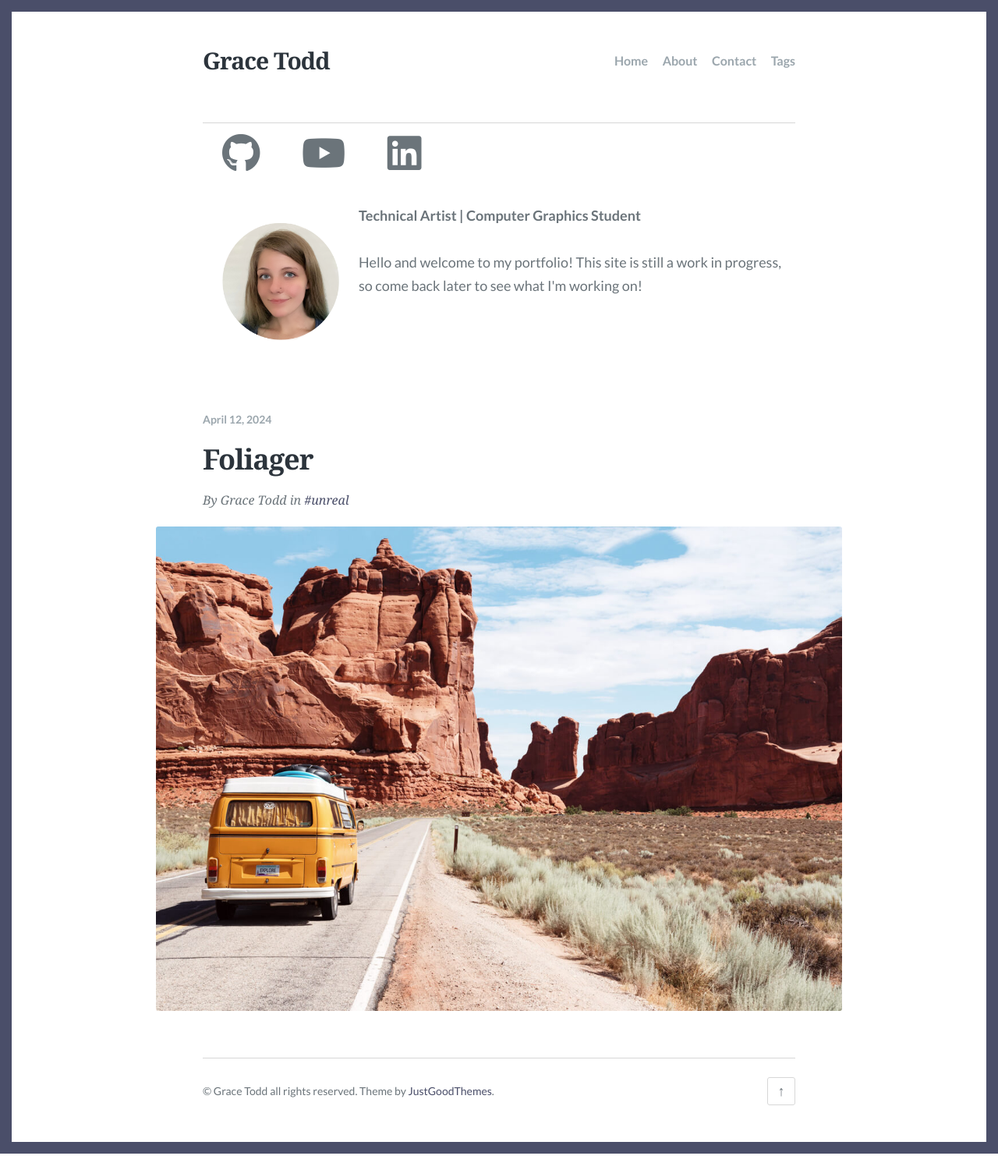
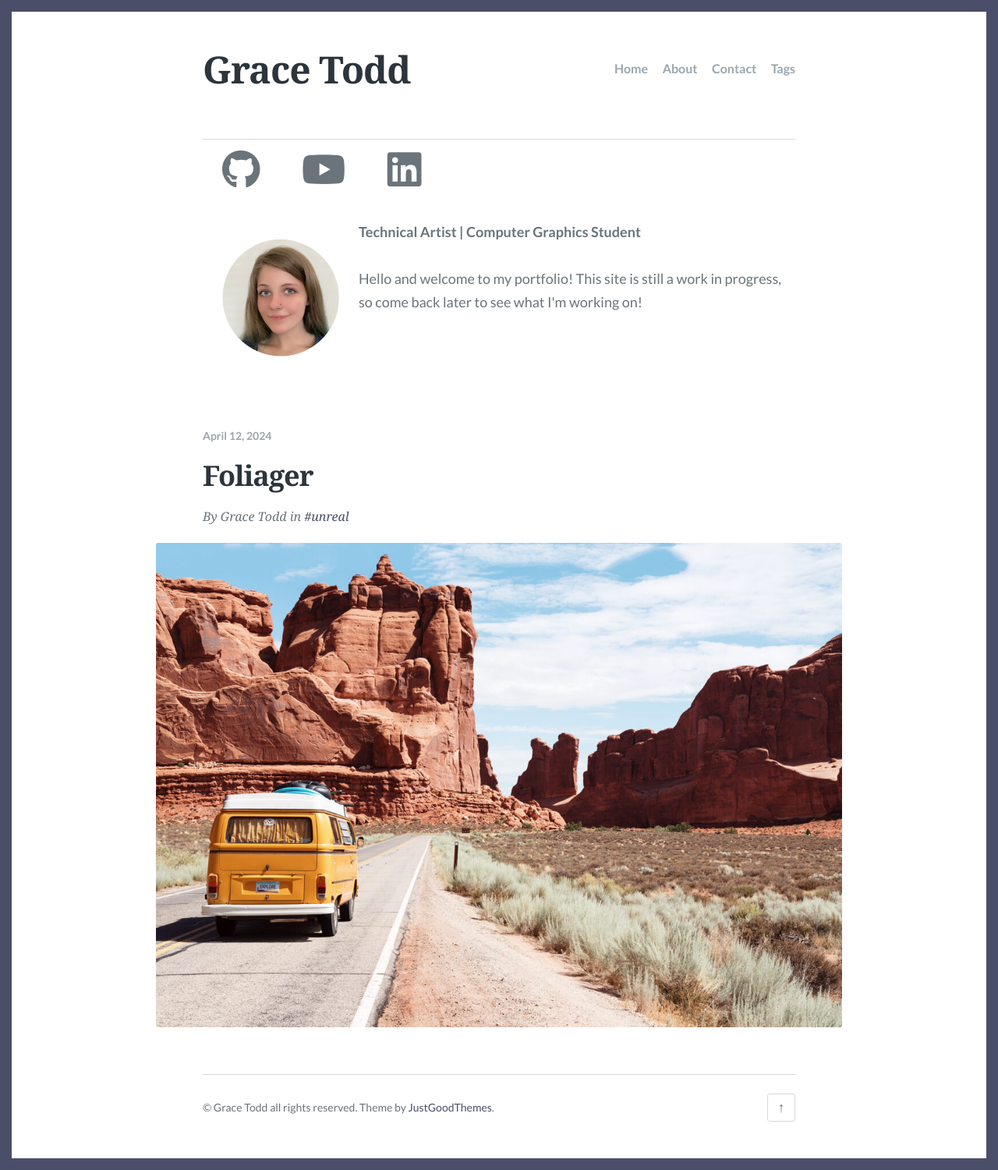
Before and after one commit to toddgr/toddgr.github.io, a Jekyll site: the page built from index.html, in a window 1280 px wide. Shown: the whole page at 78% size. Built offline with Jekyll 4.4.1, drawn with Linux system fonts in a browser that asks for light colours; some web fonts are replaced; the list of posts is cut into pages by our own code; before the commit the page ends 1479 px from its top, so only the background shows below that.

Commit message:
make site title bigger

```diff
--- a/_sass/_site-header.scss
+++ b/_sass/_site-header.scss
@@ -17,7 +17,7 @@
 .site-title {
   color: _palette(secondary);
   font-family: _font(secondary);
-  font-size: 1.66667rem;
+  font-size: 2.66667rem;
   font-weight: bold;
   letter-spacing: -1px;
   line-height: 1.2;
```
